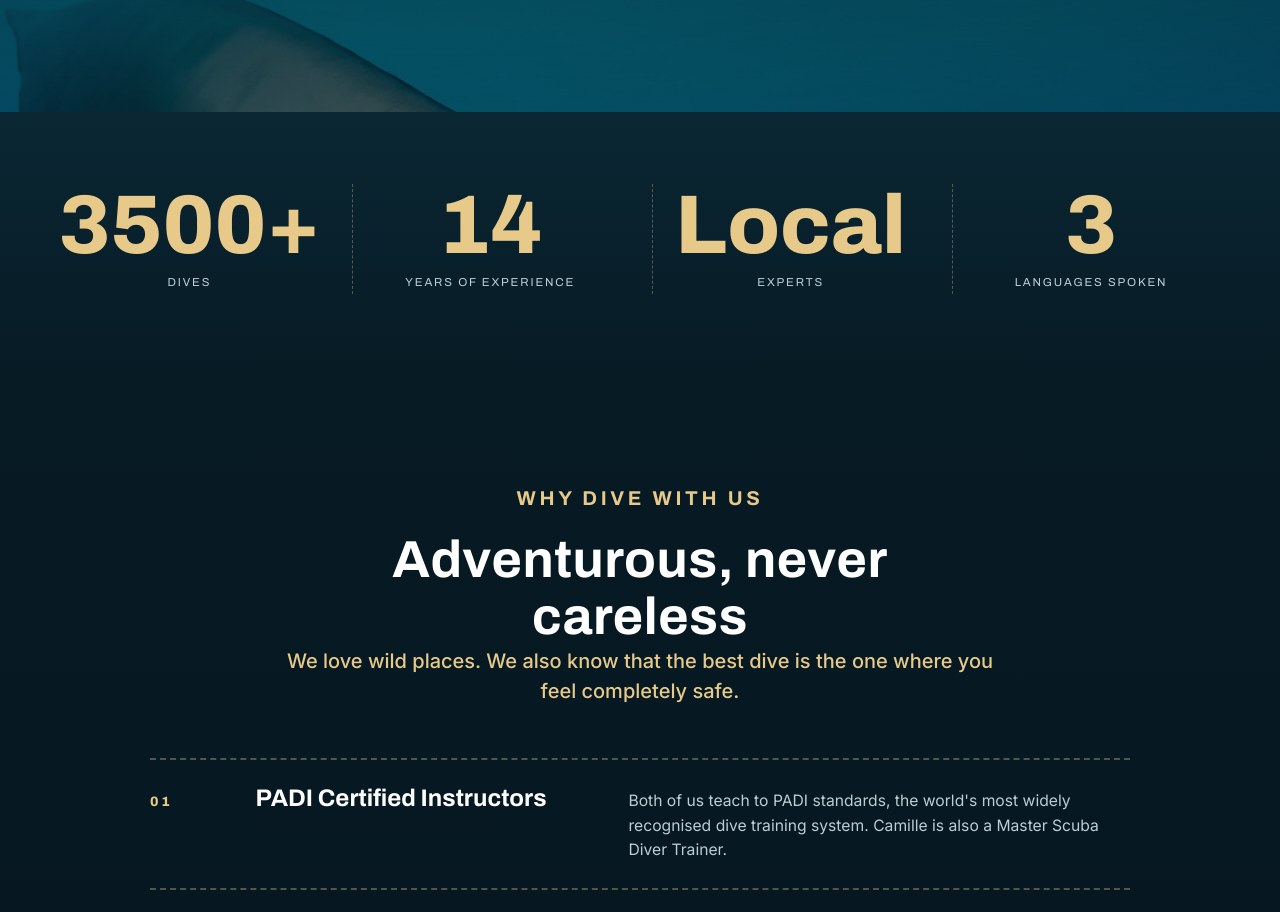
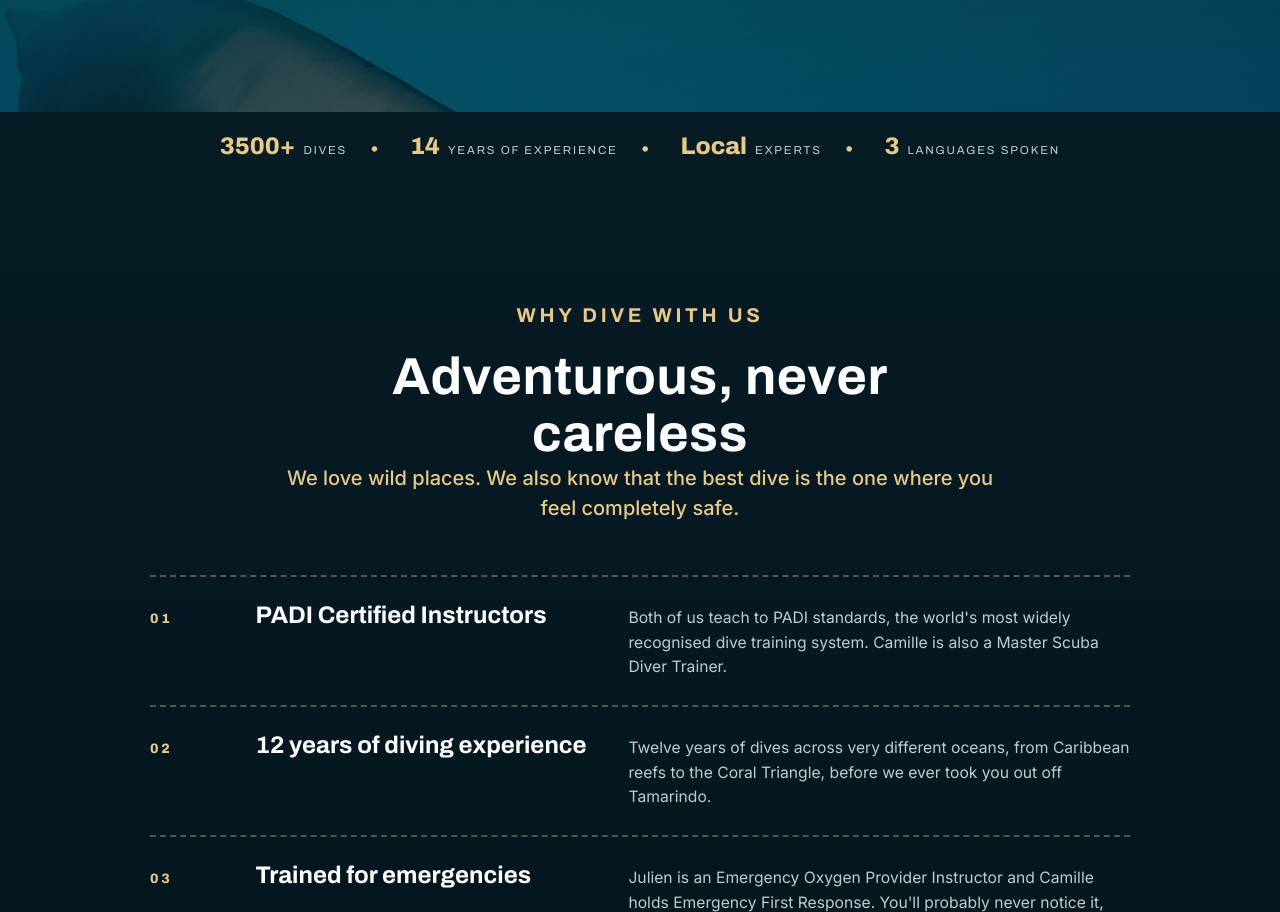
Before and after one commit to saltyhorizonscuba/salty-horizon-website, a plain HTML site: page our-story.html in a window 1280 px wide. Shown: the part 5529-6441 px from the top of the page. Drawn offline with Linux system fonts and the light colour scheme.

Commit message:
Our Story: compact bullet-point stats line
Co-Authored-By: Claude Sonnet 5.5 <noreply@anthropic.com>

```diff
--- a/css/our-story.css
+++ b/css/our-story.css
@@ -73,10 +73,14 @@
 .story-page .story-brand__close{border:0;background:none;padding:0;text-align:center;margin:clamp(2rem,4vw,3rem) auto 0;max-width:640px}
 .story-page .story-brand .story-brand__sign{color:var(--sand);margin-top:1.4rem}
 
-/* ---------- Stats ---------- */
-.story-page .sx-stats{padding:clamp(3rem,6vw,4.5rem) 0;background:linear-gradient(180deg,#0a2733,#071b25)}
-.story-page .sx-stats .stat + .stat{border-left:1px dashed rgba(231,201,138,.35)}
-.story-page .sx-stats .stat b{font-size:clamp(3rem,7vw,5.2rem)}
+/* ---------- Stats: compact bullet line ---------- */
+.story-page .sx-stats{padding:1.4rem 0;background:#071b25}
+.story-page .sx-stats .stats{display:flex;flex-wrap:wrap;justify-content:center;align-items:baseline;gap:.5rem 0;text-align:left}
+.story-page .sx-stats .stat{display:inline-flex;align-items:baseline;gap:.5rem;padding:0 1.4rem;border:0}
+.story-page .sx-stats .stat + .stat{border:0}
+.story-page .sx-stats .stat + .stat::before{content:"\2022";color:var(--sand);font-size:1.1rem;margin-left:-1.4rem;margin-right:1.4rem;line-height:1}
+.story-page .sx-stats .stat b{font-size:clamp(1.15rem,2vw,1.5rem);line-height:1;margin:0;display:inline}
+.story-page .sx-stats .stat span{font-size:.72rem}
 
 /* ---------- 30 m: the dive log ---------- */
 .story-page .section--dark:not(.sx-stats){background:linear-gradient(180deg,#071b25,#04121a)}
@@ -105,8 +109,6 @@
   .story-page .story-crew .profile + .profile{margin-top:3.5rem}
   .story-page .story-cred{grid-template-columns:3.4rem minmax(0,1fr)}
   .story-page .story-cred p{grid-column:2}
-  .story-page .sx-stats .stats{grid-template-columns:1fr 1fr;row-gap:1.6rem}
-  .story-page .sx-stats .stat:nth-child(odd){border-left:0}
 }
 @media (prefers-reduced-motion:reduce){
   .story-page .story-cred{transition:none}
--- a/our-story.html
+++ b/our-story.html
@@ -40,7 +40,7 @@
 <link rel="preload" as="style" href="https://fonts.googleapis.com/css2?family=Archivo:wght@400;500;700;800;900&family=Inter:wght@400;500;600;700&display=swap" onload="this.onload=null;this.rel='stylesheet'">
 <noscript><link href="https://fonts.googleapis.com/css2?family=Archivo:wght@400;500;700;800;900&family=Inter:wght@400;500;600;700&display=swap" rel="stylesheet"></noscript>
 <link rel="stylesheet" href="css/styles.css?v=82">
-<link rel="stylesheet" href="css/our-story.css?v=12">
+<link rel="stylesheet" href="css/our-story.css?v=14">
 <script type="application/ld+json">
 {
   "@context":"https://schema.org",
```
